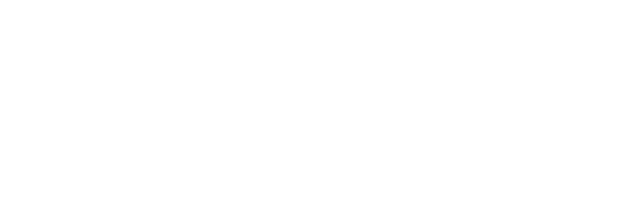
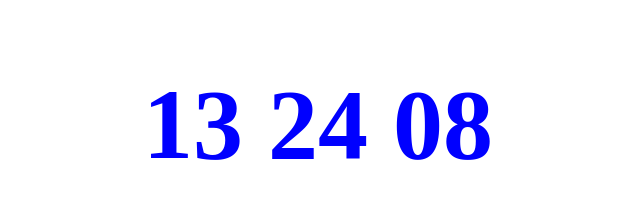
Before and after one commit to elbaumpj/2.4-color-clock, a plain HTML site: page index.html in a window 1280 px wide. Shown: the whole page, without its empty margins (322-962 px from the left). Drawn offline with Linux system fonts and the light colour scheme.

Commit message:
Friday morning commit

```diff
--- a/index.html
+++ b/index.html
@@ -2,9 +2,17 @@
 <html>
   <head>
     <meta charset="utf-8">
-    <title></title>
+    <title>The Color Clock</title>
+    <link rel="stylesheet" href="styles.css" media="screen" title="no title">
   </head>
   <body>
 
+    <h1 class="clock">
+      <span class="hours">00</span>
+      <span class="minutes">00</span>
+      <span class="seconds">00</span>
+    </h1>
+
+<script type="text/javascript" src="main.js"></script>
   </body>
 </html>
--- /dev/null
+++ b/main.js
@@ -0,0 +1,30 @@
+(function(){
+  "use strict";
+
+  var hours = document.querySelector('.hours');
+  var minutes = document.querySelector('.minutes');
+  var seconds = document.querySelector('.seconds');
+  var currentTime;
+
+function displayTime() {
+  currentTime = new Date();
+  hours.textContent = ("0" + currentTime.getHours()).slice(-2); //used example from class for .slice
+  minutes.textContent = ("0" + currentTime.getMinutes()).slice(-2);
+  seconds.textContent = ("0" + currentTime.getSeconds()).slice(-2);
+  percentOfMinute();
+}
+
+function percentOfMinute() {
+  console.log(currentTime.getSeconds()/60);
+}
+
+window.setInterval(displayTime, 1000);
+
+
+
+
+
+
+
+
+}());
--- /dev/null
+++ b/styles.css
@@ -0,0 +1,6 @@
+h1 {
+  text-align: center;
+  font-size: 100px;
+  color: blue;
+  bottom: 1px solid black;
+}
```
